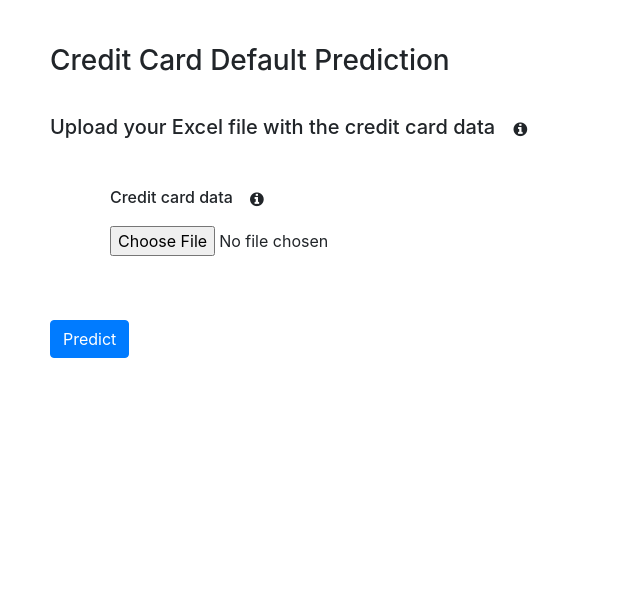
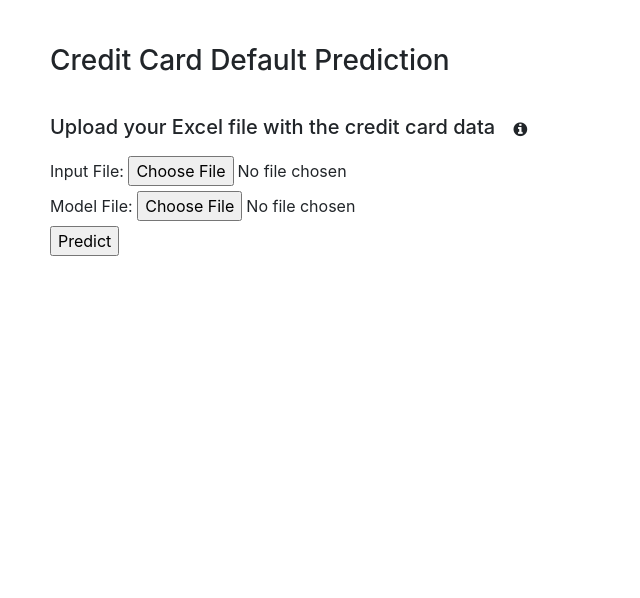
Before and after one commit to DataScienceBootCamp2023/predict, a Python web app: template client/templates/index.html in a window 1280 px wide. Shown: the part 56-654 px from the top of the page, without its empty margins (0-640 px from the left). Run offline with Jinja, Linux system fonts and the light colour scheme; the template is opened without the code that fills it, so the values that code supplies are empty; some libraries are stand-ins or nearby versions.

Commit message:
Update index.html

```diff
--- a/client/templates/index.html
+++ b/client/templates/index.html
@@ -13,25 +13,12 @@
 <br><h5>Upload your Excel file with the credit card data
 <button type="button" class="btn btn-default" data-toggle="tooltip" data-placement="left" title="Upload excel file with the credit card data"><span class="fa fa-info-circle"></span></button>
 </h5>
-<form method="post" enctype="multipart/form-data">
-    <br><div class="container"><div class="form-row">
-        <div class="col form-group">
-            <h6>Credit card data
-                <button type="button" class="btn btn-default" data-toggle="tooltip" data-placement="left" title="Excel file with the credit card data"><span class="fa fa-info-circle"></span></button>
-            </h6>
-            <div class="file-upload-wrapper">
-                <input type="file" name="credit_card_data" id="input-file-now" class="file-upload" required value={{request.form.credit_card_data}}>
-            </div>
-        </div>
-
-    <div class="col form-group"></div>
-</div></div>
-
-<script>
-    $(".file-upload").file_upload();
-</script>
-
-<br><br><button type="submit" class="btn btn-primary" id="btnPredict">Predict</button>
-</form>
+    <form method='POST' enctype='multipart/form-data'>
+      <label>Input File:</label>
+      <input type='file' name='input_file' required><br>
+      <label>Model File:</label>
+      <input type='file' name='model_file' required><br>
+      <input type='submit' value='Predict'>
+    </form>
 
 {% endblock %}
```
